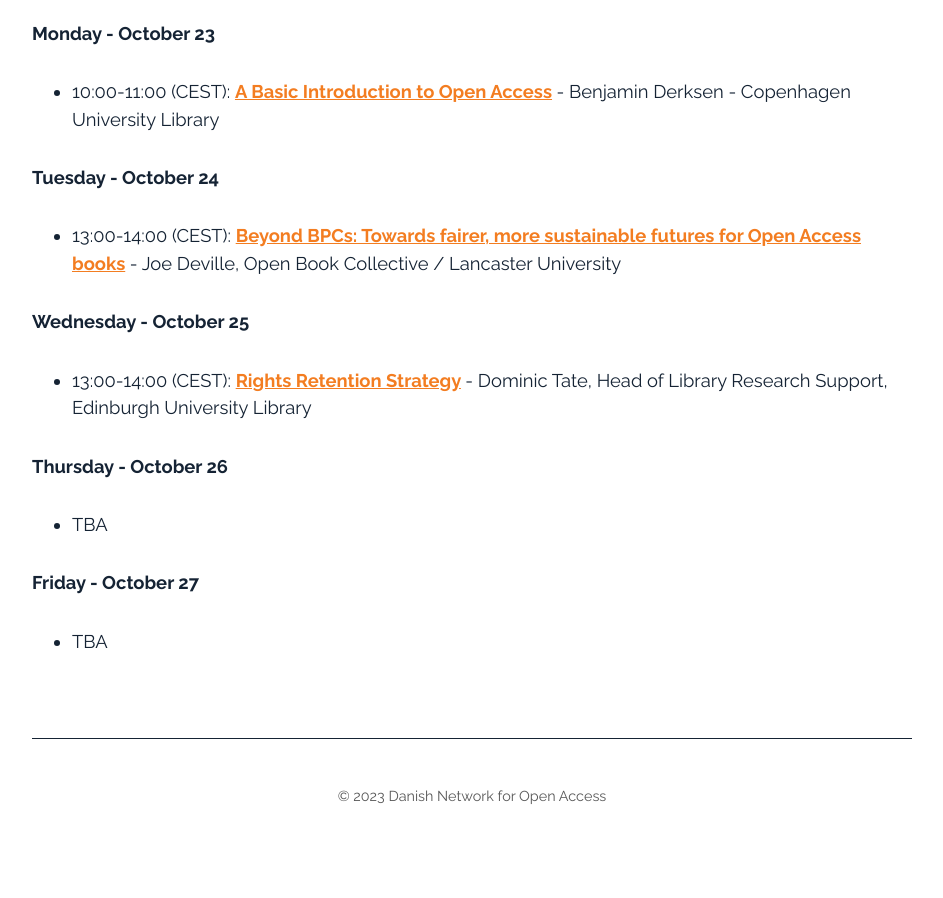
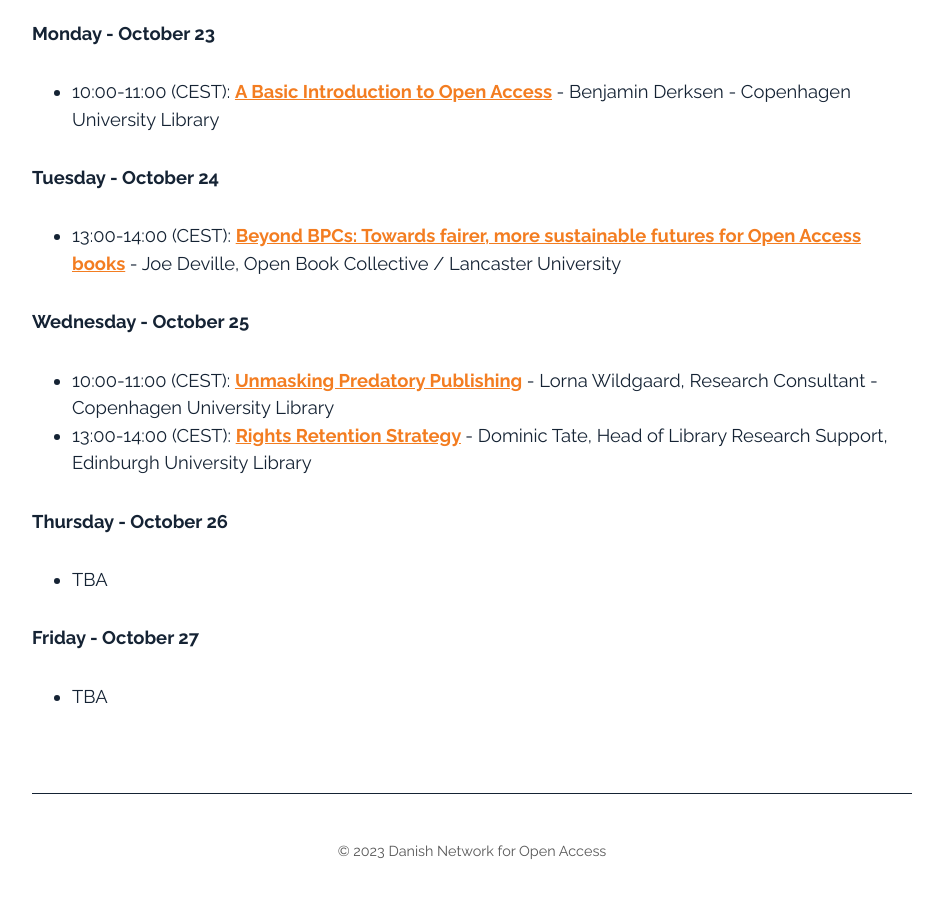
Before and after one commit to openaccess-dk/openaccess-dk.github.io, a Jekyll site: the page built from oaw23.md, in a window 1280 px wide and 900 px high, scrolled down 1547 px. Shown: the whole window, without its empty margins (168-1111 px from the left). Built offline with Jekyll 4.4.1, drawn with Linux system fonts in a browser that asks for light colours; before the commit the page ends 2392 px from its top, so only the background shows below that.

Commit message:
Update oaw23.md

```diff
--- a/oaw23.md
+++ b/oaw23.md
@@ -29,6 +29,7 @@
 - 13:00-14:00 (CEST): <b>[Beyond BPCs: Towards fairer, more sustainable futures for Open Access books](https://openaccess.dk/oaw2023/tuesday_oct_24_2) </b> - Joe Deville, Open Book Collective / Lancaster University
 
 ##### Wednesday - October 25
+- 10:00-11:00 (CEST): <b>[Unmasking Predatory Publishing](https://openaccess.dk/oaw2023/wednesday_oct_25_1) </b> - Lorna Wildgaard, Research Consultant - Copenhagen University Library
 - 13:00-14:00 (CEST): <b>[Rights Retention Strategy](https://openaccess.dk/oaw2023/wednesday_oct_25_2) </b> - Dominic Tate, Head of Library Research Support, Edinburgh University Library
 
 ##### Thursday - October 26
```
